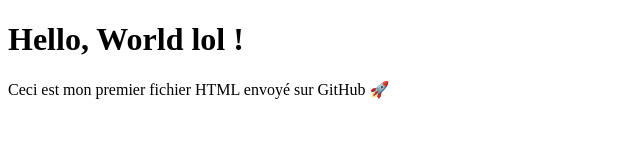
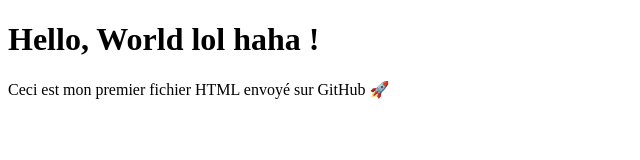
Before and after one commit to Elie-boop/git-test, a plain HTML site: page index.html in a window 1280 px wide. Shown: the whole page, without its empty margins (0-640 px from the left). Drawn offline with Linux system fonts and the light colour scheme.

Commit message:
Update index.html

```diff
--- a/index.html
+++ b/index.html
@@ -5,7 +5,7 @@
     <title>Hello World</title>
 </head>
 <body>
-    <h1>Hello, World lol !</h1>
+    <h1>Hello, World lol haha !</h1>
     <p>Ceci est mon premier fichier HTML envoyé sur GitHub 🚀</p>
 </body>
 </html>
```
